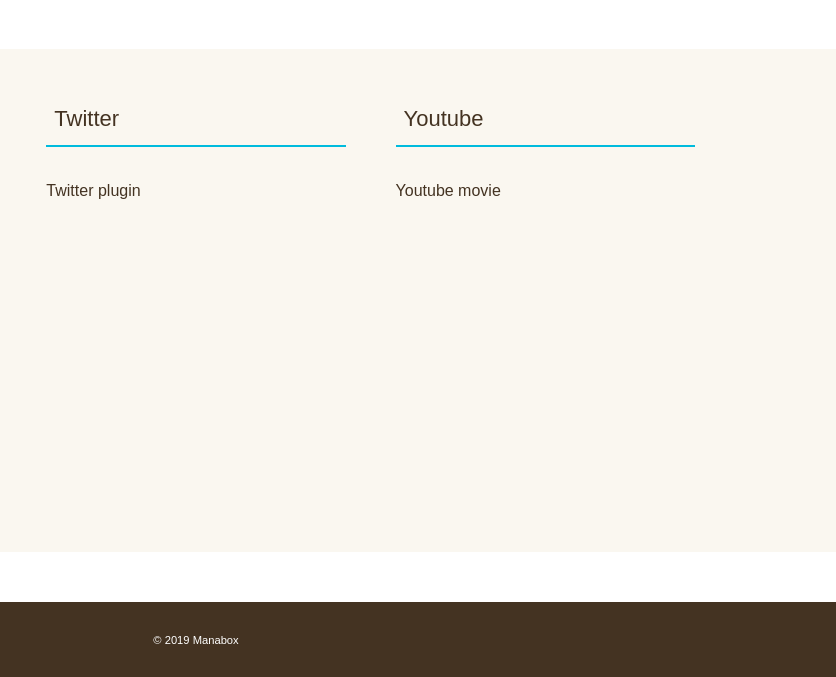
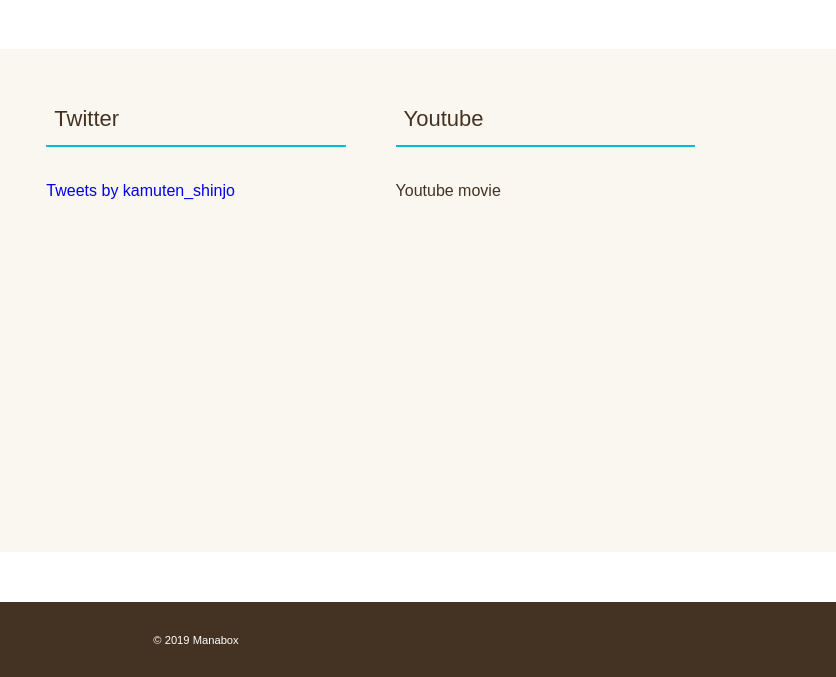
Before and after one commit to TechTomita/practice_HTML_CSS_WCBCafe, a plain HTML site: page contact.html in a window 1280 px wide. Shown: the part 1262-1939 px from the top of the page, 444-1280 px from the left. Drawn offline with Linux system fonts and the light colour scheme; some packages are replaced by stand-ins of ours.

Commit message:
add Twitter

```diff
--- a/contact.html
+++ b/contact.html
@@ -78,7 +78,7 @@
 
                 <div class="sns-box">
                     <h3 class="sub-title">Twitter</h3>
-                    Twitter plugin
+                    <a class="twitter-timeline" data-height="315" href="https://twitter.com/kamuten_shinjo?ref_src=twsrc%5Etfw">Tweets by kamuten_shinjo</a> <script async src="https://platform.twitter.com/widgets.js" charset="utf-8"></script>
                 </div>
 
                 <div class="sns-box">
```
